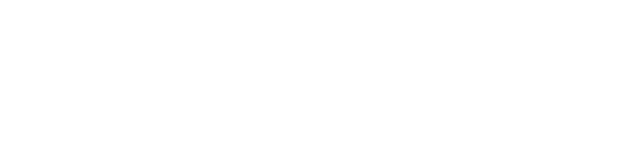
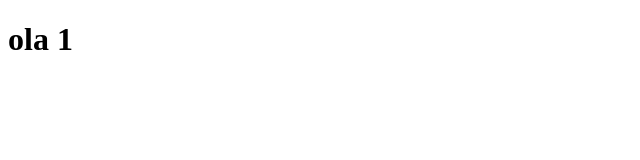
Before and after one commit to SpatialShine/pagina_git_jueves_2025, a plain HTML site: page index.html in a window 1280 px wide. Shown: the full height of the page, 0-640 px from the left. Drawn offline with Linux system fonts and the light colour scheme.

Commit message:
commit tres

```diff
--- a/index.html
+++ b/index.html
@@ -8,6 +8,7 @@
 <body>
 
     <title>Mi primera página</title>
+    <h1>ola 1</h1>
 
 </body>
 </html>
```
